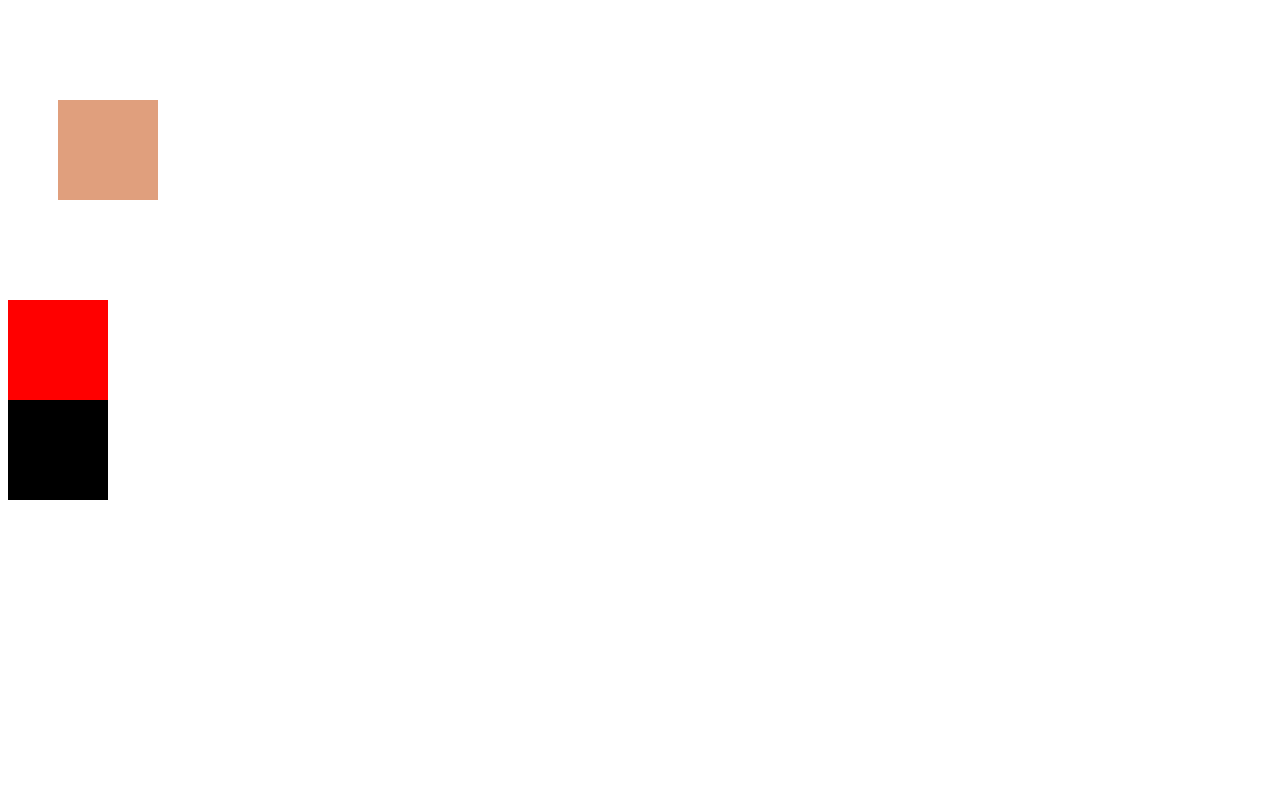
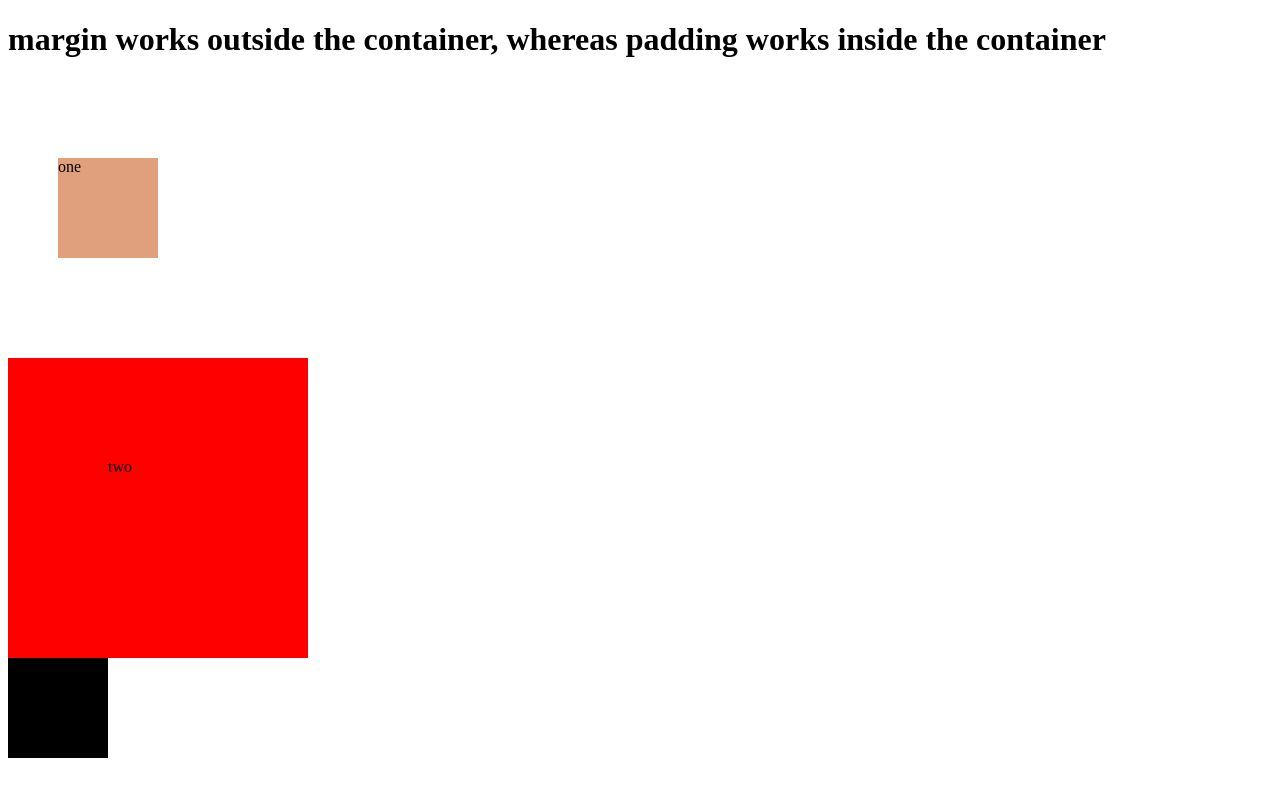
Before and after one commit to Somesh11097/CSS-PRACTICE, a plain HTML site: page basics/index.html in a window 1280 px wide. Drawn offline with Linux system fonts and the light colour scheme.

Commit message:
another commit

```diff
--- a/basics/index.html
+++ b/basics/index.html
@@ -9,9 +9,10 @@
     <link rel="stylesheet" href="/basics/styles.css">
 </head>
 <body>
+    <h1>margin works outside the container, whereas padding works inside the container</h1>
 
-    <div class="box one"> </div>
-    <div class="box two"> </div>
+    <div class="box one"> one</div>
+    <div class="box two"> two</div>
     <div class="box three"> </div>
 
 </body>
--- a/basics/styles.css
+++ b/basics/styles.css
@@ -4,6 +4,7 @@
     /* margin: 10px; */
 }
 
+/* margin works outside, padding works outside */
 .one{
     background: #E09F7d;
     /* margin: 100px 50px 100px 50px; */
@@ -17,6 +18,7 @@
 
 .two{
     background: red;
+    padding: 100px;
 }
 
 .three{
```
